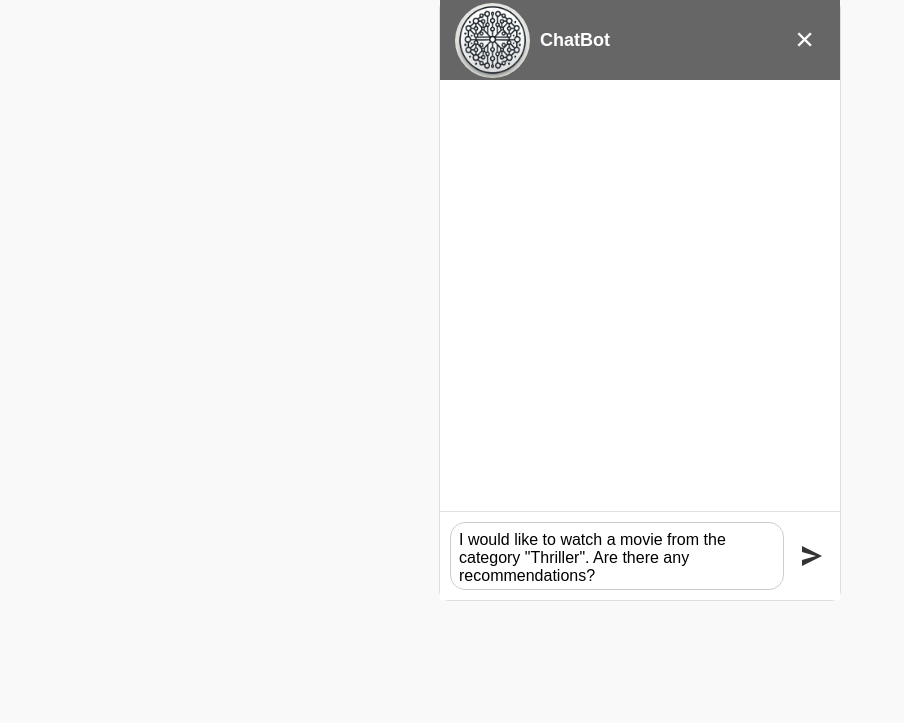
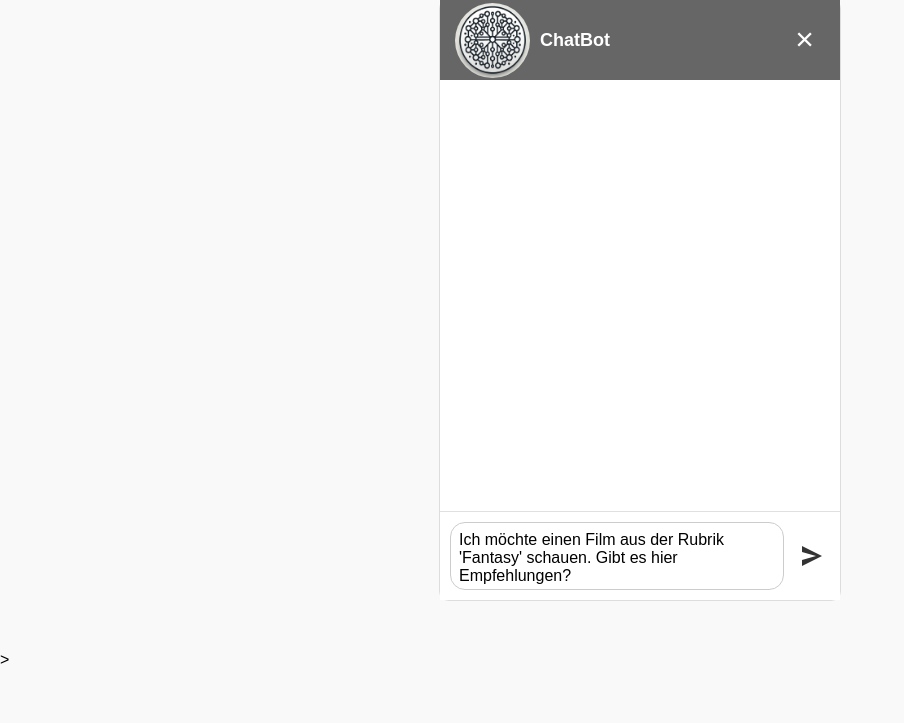
Before and after one commit to hgrowie/chatbot-flask, a Flask app: page / in a window 1280 px wide. Shown: the part 51-774 px from the top of the page, without its empty margins (0-904 px from the left). Run offline with Flask 3, Linux system fonts and the light colour scheme.

Commit message:
index1.html

```diff
--- a/templates/index1.html
+++ b/templates/index1.html
@@ -205,7 +205,7 @@
             const messagesContainer = document.querySelector('.chat-messages');
             const inputField = document.querySelector('.input-field');
             const sendButton = document.querySelector('.send-button');
-            const startText = "I would like to watch a movie from the category \"Thriller\". Are there any recommendations?";
+            const startText = "Ich möchte einen Film aus der Rubrik 'Fantasy' schauen. Gibt es hier Empfehlungen?";
 
             inputField.value = startText;
 
@@ -266,7 +266,7 @@
 
                     setTimeout(() => {
                         messagesContainer.removeChild(loadingDots);
-                        addBotMessage("'Fight Club'and 'No Country for Old Men' are recommended films in the thriller genre. Both offer exciting stories, impressive visual effects and fascinating worlds. These films are classics and very popular with fans");
+                        addBotMessage("'Eragon - Das Vermächtnis der Drachenreiter' und 'Der goldene Kompass' sind empfohlene Filme im Fantasy-Genre. Beide bieten spannende Geschichten, beeindruckende visuelle Effekte und faszinierende Welten. Diese Filme gehören zu den Klassikern und sind bei Fans sehr beliebt.");
                     }, 3000); // Latenzzeit auf 3 Sekunden
                 }
             });
@@ -307,3 +307,4 @@
     </div>
 </body>
 </html>
+>
```
